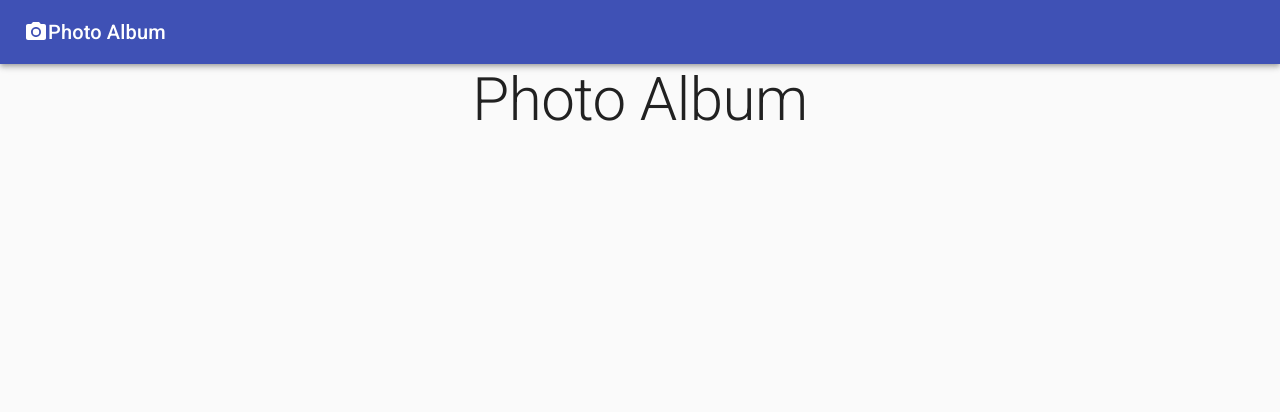
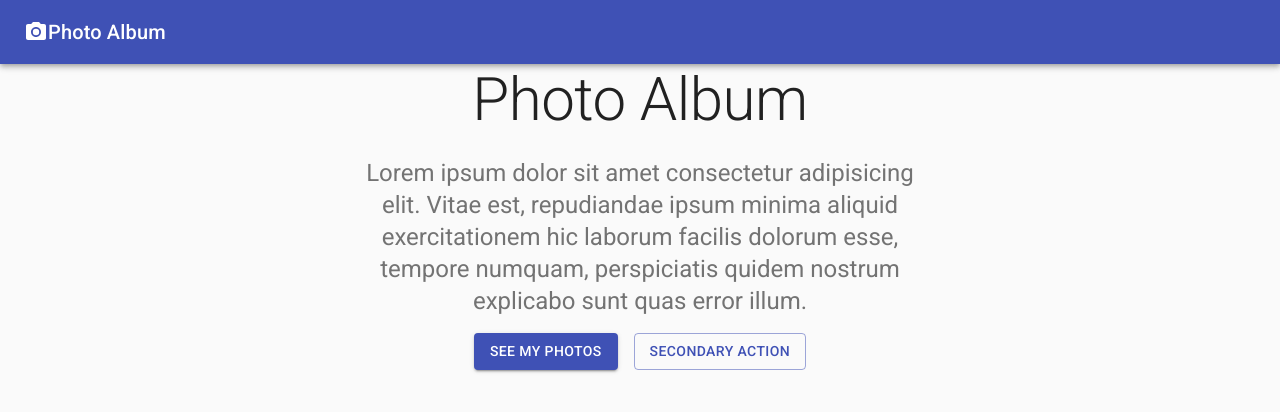
Before and after one commit to daniel-avzaradel/exercises-01, a React (Create React App) app in the folder material-ui-demo/: page / in a window 1280 px wide. Shown: the top 412 px of the page. Built offline with nearby package versions, Linux system fonts and the light colour scheme.

Commit message:
learning how to style material-ui components in React

```diff
--- a/material-ui-demo/src/App.jsx
+++ b/material-ui-demo/src/App.jsx
@@ -1,5 +1,5 @@
 import React from 'react';
-import { Typography, AppBar, Card, CardActions, CardContent, CardMedia, CssBaseline, Grid, Toolbar, Container } from '@material-ui/core';
+import { Typography, AppBar, Button, Card, CardActions, CardContent, CardMedia, CssBaseline, Grid, Toolbar, Container } from '@material-ui/core';
 
 import PhotoCameraIcon from '@mui/icons-material/PhotoCamera';
 
@@ -21,8 +21,26 @@ function App() {
                         <Typography variant='h2' align='center' color='textPrimary' gutterBottom>
                             Photo Album
                         </Typography>
+                        <Typography variant='h5' align='center' color='textSecondary' paragraph>
+                            Lorem ipsum dolor sit amet consectetur adipisicing elit. Vitae est, repudiandae ipsum minima aliquid exercitationem hic laborum facilis dolorum esse, tempore numquam, perspiciatis quidem nostrum explicabo sunt quas error illum.
+                        </Typography>
+                        <div>
+                            <Grid container spacing={2} justify='center'>
+                                <Grid item>
+                                    <Button variant='contained' color='primary'>
+                                        See my photos
+                                    </Button>
+                                </Grid>
+                                <Grid item>
+                                    <Button variant='outlined' color='primary'>
+                                        Secondary action
+                                    </Button>
+                                </Grid>
+                            </Grid>
+                        </div>
                     </Container>
                 </div>
+
             </main>
         </>
     )
```
